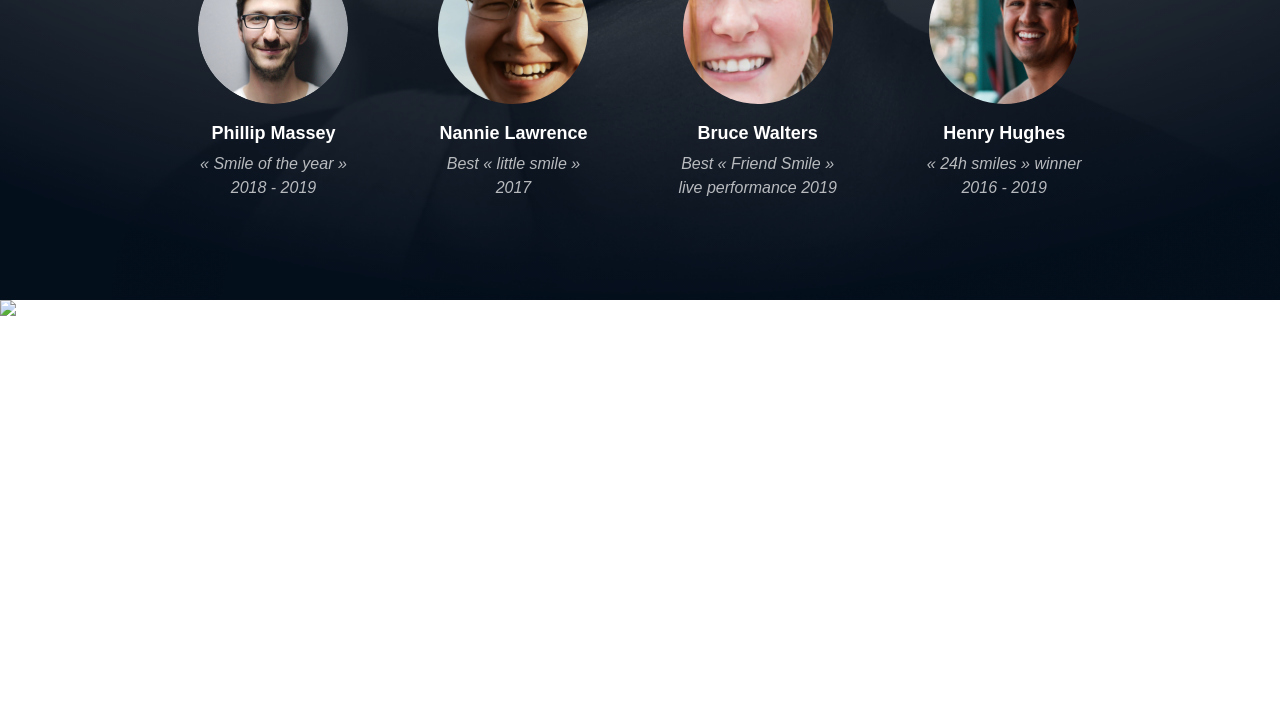
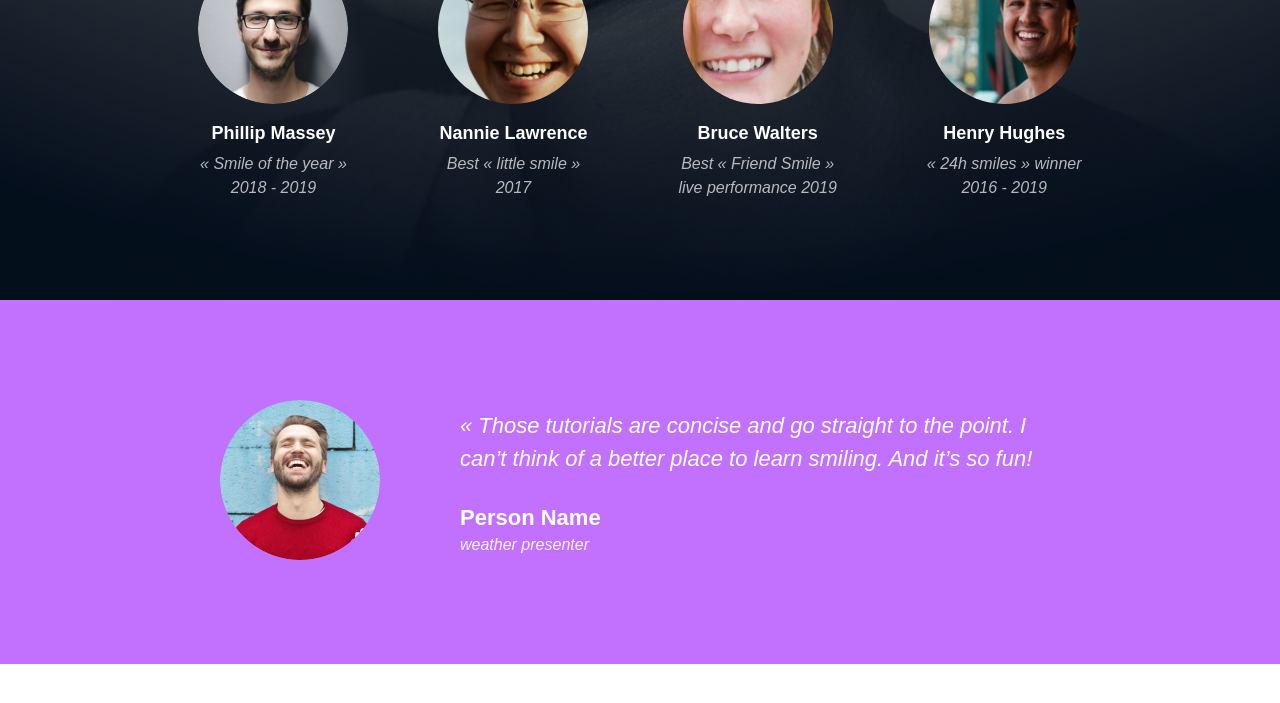
Before and after one commit to SamHez/alx_html_css, a plain HTML site: page css_advanced/index.html in a window 1280 px wide. Shown: the part 792-1495 px from the top of the page. Drawn offline with Linux system fonts and the light colour scheme.

Commit message:
3. Quotes

```diff
--- a/css_advanced/index.html
+++ b/css_advanced/index.html
@@ -60,15 +60,16 @@
 
     </header>
     <main>
-        <section>
-            <div>
-                <img src="./images/Bitmap.png" alt="image">
+        <section class="quote-section">
+            <div class="quote-image-container">
+                <img src="./images/5.png" alt="Quote Persona" class="quote-image">
             </div>
-            <div>
-                <blockquote>« Those tutorials are concise and go straight to the point. I can’t think of a better place
+            <div class="quote-content">
+                <blockquote class="quote-text">« Those tutorials are concise and go straight to the point. I can’t think
+                    of a better place
                     to learn smiling. And it’s so fun!</blockquote>
-                <h3>NAME</h3>
-                <P>weather presenter</P>
+                <h3 class="quote-author-name">Person Name</h3>
+                <p class="quote-author-title">weather presenter</p>
             </div>
         </section>
         <section>
--- a/css_advanced/styles.css
+++ b/css_advanced/styles.css
@@ -143,3 +143,50 @@ header section>div:nth-child(2)>div>div p {
     opacity: 0.7;
     line-height: 1.5;
 }
+
+/* Quote Section Styles */
+.quote-section {
+    background-color: #C271FF;
+    padding: 100px 150px;
+    display: flex;
+    justify-content: center;
+    align-items: center;
+    gap: 80px;
+}
+
+.quote-image-container {
+    flex-shrink: 0;
+}
+
+.quote-image {
+    width: 160px;
+    height: 160px;
+    border-radius: 50%;
+    object-fit: cover;
+}
+
+.quote-content {
+    max-width: 600px;
+    color: white;
+}
+
+.quote-text {
+    font-size: 22px;
+    font-weight: 300;
+    line-height: 1.5;
+    margin-bottom: 30px;
+    position: relative;
+    font-style: italic;
+}
+
+.quote-author-name {
+    font-weight: 700;
+    font-size: 22px;
+    margin-bottom: 5px;
+}
+
+.quote-author-title {
+    font-style: italic;
+    opacity: 0.9;
+    font-size: 16px;
+}
```
